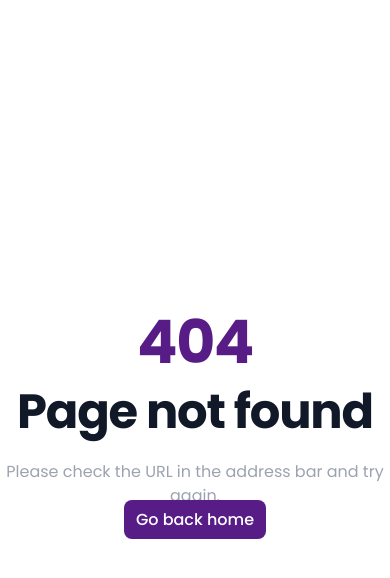
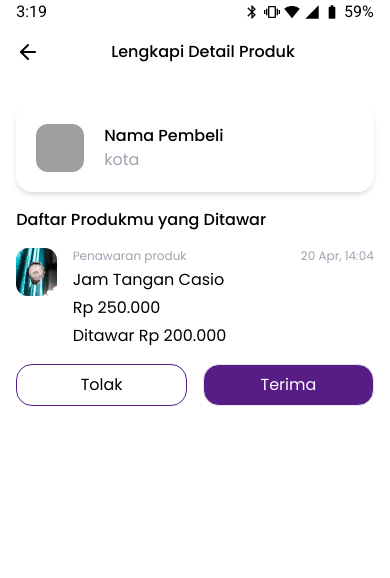
Before and after one commit to didapatria/secondhand_teamseven, a React (Create React App) app: page /seller/info-bidder in a window 390 px wide. Before the commit this address had no page. Shown: the top 578 px of the page. Built offline with nearby package versions, Linux system fonts and the light colour scheme; grey boxes are pictures that could not be loaded.

Commit message:
add ui seller / info bidder + responsive

```diff
--- a/src/App.js
+++ b/src/App.js
@@ -6,6 +6,7 @@ import InfoProfilePage from "./pages/InfoProfile";
 import InfoProductPage from "./pages/seller/InfoProduct";
 import PreviewProductPage from "./pages/seller/PreviewProduct";
 import ListProductPage from "./pages/seller/ListProduct";
+import InfoBidderPage from "./pages/seller/InfoBidder";
 import NotFound from "./pages/NotFound";
 
 function App() {
@@ -22,6 +23,7 @@ function App() {
           element={<PreviewProductPage />}
         />
         <Route path="/seller/list-product" element={<ListProductPage />} />
+        <Route path="/seller/info-bidder" element={<InfoBidderPage />} />
         <Route path="*" element={<NotFound />} />
       </Routes>
     </BrowserRouter>
--- a/src/pages/InfoProfile.jsx
+++ b/src/pages/InfoProfile.jsx
@@ -33,7 +33,12 @@ export default function InfoProfilePage() {
         </div>
       </div>
       <div className="mt-6 flex justify-center md:mt-10">
-        <div className="w-11/12 md:flex md:w-full md:justify-center">
+        <div className="hidden md:block md:w-3/5">
+          <Link to="/">
+            <FiArrowLeft className="text-2xl" />
+          </Link>
+        </div>
+        <div className="absolute inset-0 inset-y-auto -z-10 mx-auto w-11/12 md:flex md:w-full md:justify-center">
           <div className="md:w-2/5">
             <form className="space-y-4">
               <div className="flex justify-center">
--- /dev/null
+++ b/src/pages/seller/InfoBidder.jsx
@@ -0,0 +1,97 @@
+import { FiArrowLeft } from "react-icons/fi";
+import { Link } from "react-router-dom";
+
+import StatusBar from "../../components/StatusBar";
+
+export default function InfoBidderPage() {
+  return (
+    <div>
+      <div className="mx-auto w-11/12">
+        <StatusBar />
+      </div>
+      {/* Navbar */}
+      <div className="flex w-full justify-center px-0 py-4 md:relative md:py-5 md:shadow-lg">
+        <div className="relative w-11/12 md:container md:h-12">
+          {/* Mobile */}
+          <div className="flex items-center space-x-4 md:hidden">
+            <Link to="/">
+              <FiArrowLeft className="text-2xl" />
+            </Link>
+            <div className="absolute inset-0 -z-10 text-center font-medium">
+              Lengkapi Detail Produk
+            </div>
+          </div>
+          {/* Desktop */}
+          <div className="hidden md:flex md:justify-between">
+            <div className="flex h-12 items-center justify-between space-x-6">
+              <Link to="/" className="h-8 w-24 bg-purple-900" />
+              <div className="absolute inset-0 inset-y-auto -z-10 text-center font-medium">
+                Lengkapi Detail Produk
+              </div>
+            </div>
+          </div>
+        </div>
+      </div>
+      <div className="relative mt-6 flex justify-center md:mt-10">
+        <div className="hidden md:block md:w-3/5">
+          <Link to="/">
+            <FiArrowLeft className="text-2xl" />
+          </Link>
+        </div>
+        <div className="absolute inset-0 inset-y-auto -z-10 mx-auto w-11/12 md:flex md:w-full md:justify-center">
+          <div className="md:w-2/5">
+            <div className="space-y-4">
+              <div className="w-full rounded-2xl p-5 shadow-md">
+                <div className="flex items-center space-x-5">
+                  <img
+                    src="../assets/images/buyer_profile.png"
+                    alt=""
+                    className="h-12 w-12 rounded-xl object-cover"
+                  />
+                  <div>
+                    <div className="font-medium">Nama Pembeli</div>
+                    <div className="text-gray-400">kota</div>
+                  </div>
+                </div>
+              </div>
+              <div className="font-medium">Daftar Produkmu yang Ditawar</div>
+              <div className="space-y-4">
+                <div className="flex space-x-4">
+                  <img
+                    src="../assets/images/product.jpg"
+                    alt=""
+                    className="h-12 w-12 rounded-xl object-cover"
+                  />
+                  <div className="w-full">
+                    <div className="space-y-1">
+                      <div className="flex justify-between text-xs text-gray-400">
+                        <div>Penawaran produk</div>
+                        <div>20 Apr, 14:04</div>
+                      </div>
+                      <div>Jam Tangan Casio</div>
+                      <div>Rp 250.000</div>
+                      <div>Ditawar Rp 200.000</div>
+                    </div>
+                  </div>
+                </div>
+                <div className="space-y-4 md:divide-y">
+                  <div className="flex justify-end">
+                    <div className="flex w-full space-x-4 md:w-3/5">
+                      <div className="w-1/2 rounded-2xl border border-purple-900 bg-white px-6 py-2 text-center">
+                        Tolak
+                      </div>
+                      <div className="w-1/2 rounded-2xl border bg-purple-900 px-6 py-2 text-center text-white">
+                        Terima
+                      </div>
+                    </div>
+                  </div>
+                  <div />
+                </div>
+              </div>
+            </div>
+          </div>
+        </div>
+      </div>
+    </div>
+  );
+}
--- a/src/pages/seller/InfoProduct.jsx
+++ b/src/pages/seller/InfoProduct.jsx
@@ -33,7 +33,12 @@ export default function InfoProductPage() {
         </div>
       </div>
       <div className="mt-6 flex justify-center md:mt-10">
-        <div className="w-11/12 md:flex md:w-full md:justify-center">
+        <div className="hidden md:block md:w-3/5">
+          <Link to="/">
+            <FiArrowLeft className="text-2xl" />
+          </Link>
+        </div>
+        <div className="absolute inset-0 inset-y-auto -z-10 mx-auto w-11/12 md:flex md:w-full md:justify-center">
           <div className="md:w-2/5">
             <form className="space-y-4">
               <div className="space-y-1">
--- a/src/pages/seller/ListProduct.jsx
+++ b/src/pages/seller/ListProduct.jsx
@@ -67,7 +67,7 @@ export default function ListProductPage() {
             <div className="flex items-center justify-between">
               <div className="flex items-center space-x-5">
                 <img
-                  src="../assets/images/profile.png"
+                  src="../assets/images/seller_profile.png"
                   alt=""
                   className="h-12 w-12 rounded-xl object-cover"
                 />
--- a/src/pages/seller/PreviewProduct.jsx
+++ b/src/pages/seller/PreviewProduct.jsx
@@ -104,7 +104,7 @@ export default function PreviewProductPage() {
                 <div className="rounded-2xl bg-white p-4 shadow-md">
                   <div className="flex items-center space-x-5">
                     <img
-                      src="../assets/images/profile.png"
+                      src="../assets/images/seller_profile.png"
                       alt=""
                       className="h-12 w-12 rounded-xl object-cover"
                     />
```
Also changed, not shown: public/assets/images/seller_profile.png (renamed from public/assets/images/profile.png), 1 other file (tests, documents, lock files or other folders).
